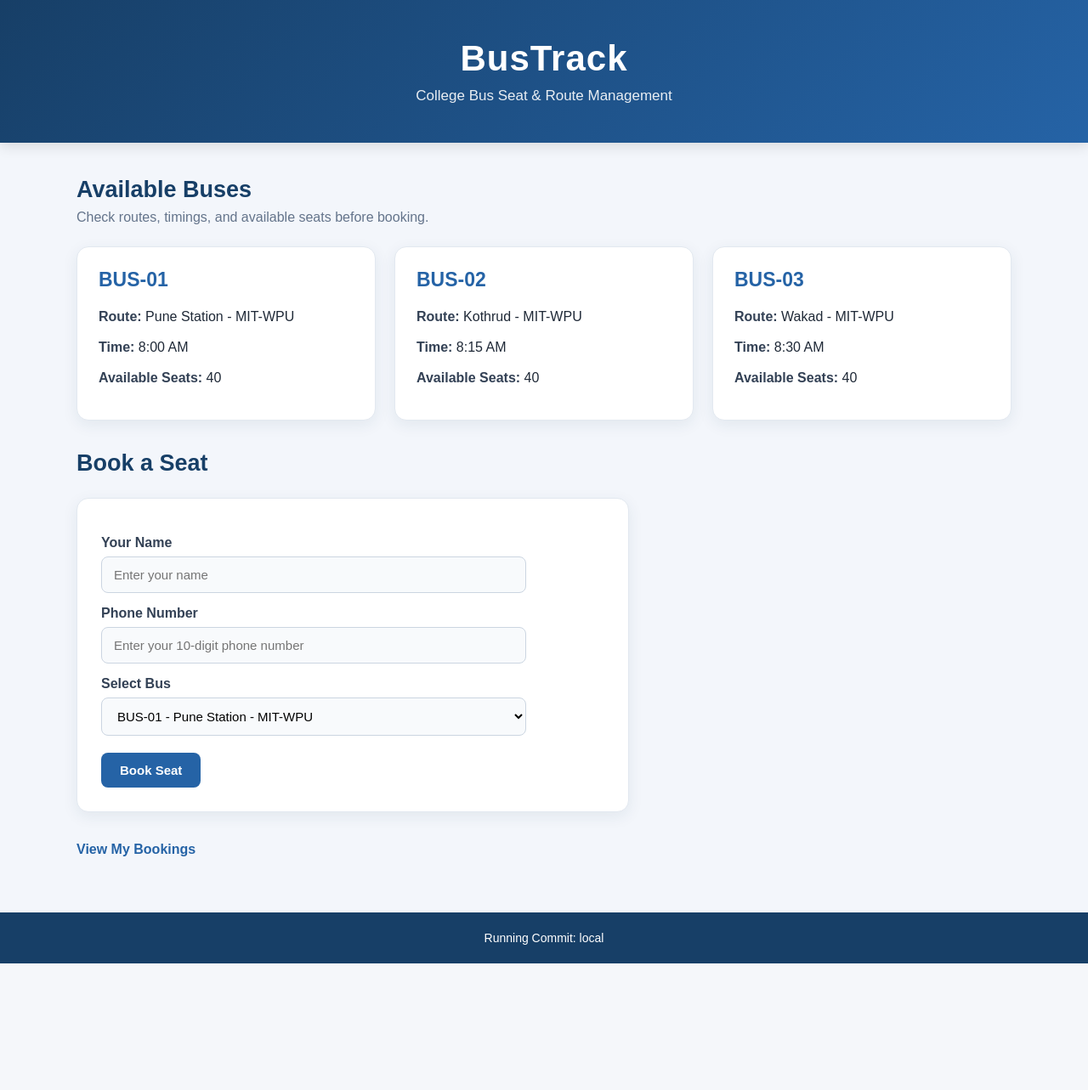
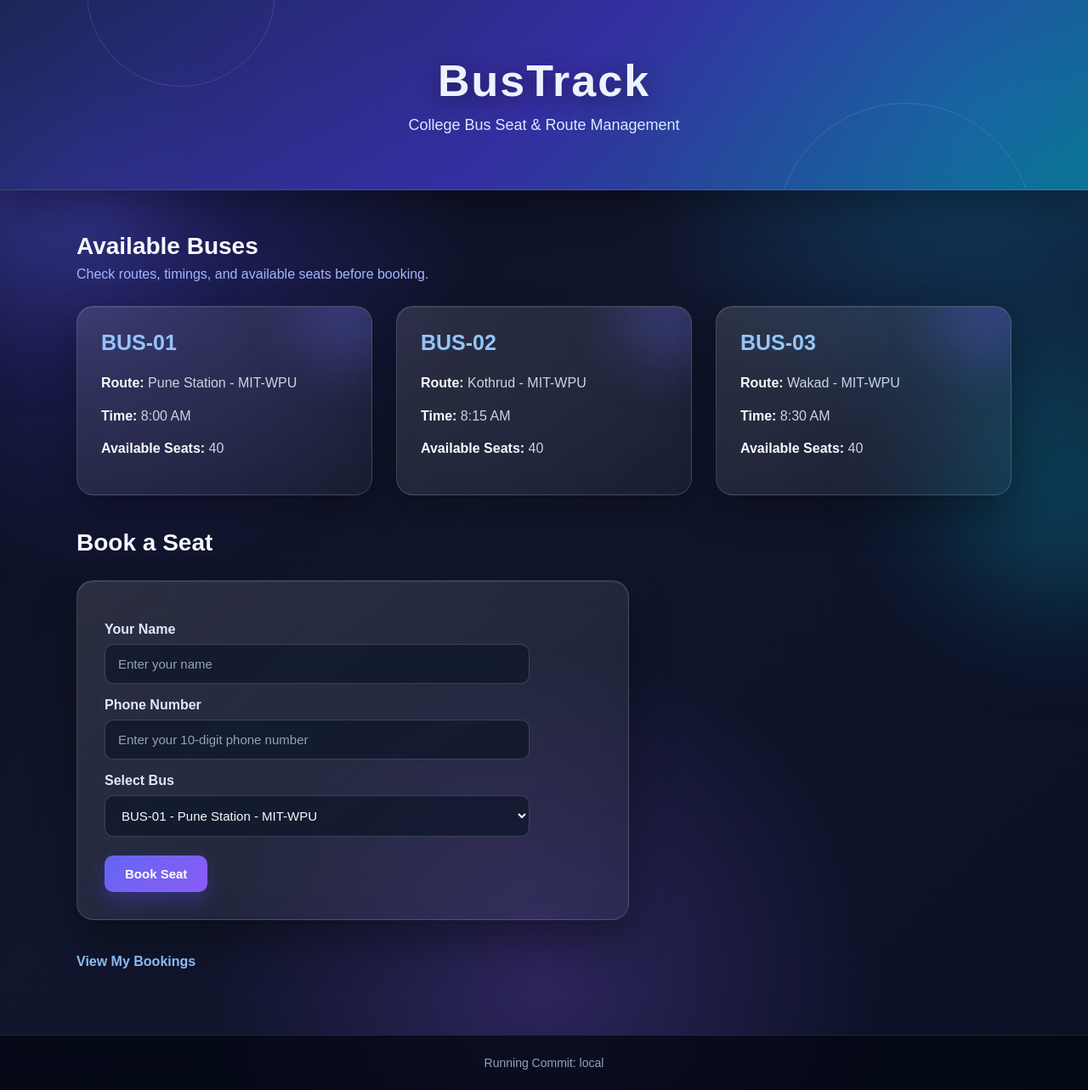
Before and after one commit to Anushka1506/bustrack, a Flask app: page / in a window 1280 px wide. Shown: the whole page at 85% size. Before the commit the page ends 1134 px from the top, so only its background shows below. Run offline with Flask 3, Linux system fonts and the light colour scheme.

Commit message:
style: add modern 3D aesthetic design

```diff
--- a/static/style.css
+++ b/static/style.css
@@ -5,101 +5,212 @@
 body {
     font-family: Arial, sans-serif;
     margin: 0;
-    background: #f3f6fb;
-    color: #1f2937;
+    min-height: 100vh;
+    color: #eef2ff;
+    background:
+        radial-gradient(circle at 10% 20%, rgba(79, 70, 229, 0.35), transparent 28%),
+        radial-gradient(circle at 90% 10%, rgba(14, 165, 233, 0.3), transparent 25%),
+        radial-gradient(circle at 50% 90%, rgba(139, 92, 246, 0.25), transparent 30%),
+        linear-gradient(135deg, #080b1a, #11162d 45%, #0a1024);
+    overflow-x: hidden;
 }
 
+/* Decorative background glow */
+
+body::before,
+body::after {
+    content: "";
+    position: fixed;
+    border-radius: 50%;
+    filter: blur(70px);
+    opacity: 0.25;
+    pointer-events: none;
+    z-index: -1;
+}
+
+body::before {
+    width: 280px;
+    height: 280px;
+    background: #6366f1;
+    top: 10%;
+    left: -100px;
+}
+
+body::after {
+    width: 300px;
+    height: 300px;
+    background: #06b6d4;
+    right: -120px;
+    bottom: 10%;
+}
+
+/* Header */
+
 header {
-    background: linear-gradient(135deg, #173f67, #2563a6);
-    color: white;
-    padding: 45px 20px;
+    position: relative;
+    padding: 65px 20px;
     text-align: center;
-    box-shadow: 0 4px 15px rgba(0, 0, 0, 0.12);
+    background:
+        linear-gradient(
+            135deg,
+            rgba(30, 41, 90, 0.9),
+            rgba(67, 56, 202, 0.75),
+            rgba(8, 145, 178, 0.7)
+        );
+    border-bottom: 1px solid rgba(255, 255, 255, 0.15);
+    box-shadow: 0 15px 45px rgba(0, 0, 0, 0.35);
+    overflow: hidden;
+}
+
+header::before,
+header::after {
+    content: "";
+    position: absolute;
+    border-radius: 50%;
+    border: 1px solid rgba(255, 255, 255, 0.12);
+}
+
+header::before {
+    width: 220px;
+    height: 220px;
+    top: -120px;
+    left: 8%;
+}
+
+header::after {
+    width: 300px;
+    height: 300px;
+    right: 5%;
+    bottom: -200px;
 }
 
 header h1 {
+    position: relative;
     margin: 0;
-    font-size: 42px;
-    letter-spacing: 1px;
+    font-size: 52px;
+    letter-spacing: 2px;
+    text-shadow: 0 5px 25px rgba(0, 0, 0, 0.4);
 }
 
 header p {
-    margin: 10px 0 0;
-    font-size: 17px;
-    opacity: 0.9;
+    position: relative;
+    margin: 12px 0 0;
+    font-size: 18px;
+    color: #dbeafe;
 }
+
+/* Main */
 
 main {
     width: 90%;
     max-width: 1100px;
-    margin: 40px auto;
+    margin: 50px auto;
 }
 
 main > h2 {
-    color: #173f67;
-    font-size: 27px;
-    margin-top: 35px;
+    color: #f8fafc;
+    font-size: 28px;
+    margin-top: 40px;
     margin-bottom: 8px;
 }
 
 main > p {
-    color: #64748b;
+    color: #a5b4fc;
     margin-top: 0;
 }
 
+/* Bus Cards */
+
 .bus-container {
     display: grid;
-    grid-template-columns: repeat(auto-fit, minmax(260px, 1fr));
-    gap: 22px;
-    margin-top: 25px;
+    grid-template-columns: repeat(auto-fit, minmax(270px, 1fr));
+    gap: 28px;
+    margin-top: 28px;
 }
 
 .bus-card {
-    background: white;
-    padding: 25px;
-    border-radius: 14px;
-    border: 1px solid #e2e8f0;
-    box-shadow: 0 5px 18px rgba(30, 58, 95, 0.08);
-    transition: transform 0.2s ease, box-shadow 0.2s ease;
+    position: relative;
+    background:
+        linear-gradient(
+            145deg,
+            rgba(255, 255, 255, 0.12),
+            rgba(255, 255, 255, 0.04)
+        );
+    padding: 28px;
+    border-radius: 20px;
+    border: 1px solid rgba(255, 255, 255, 0.15);
+    box-shadow:
+        0 20px 45px rgba(0, 0, 0, 0.3),
+        inset 0 1px 1px rgba(255, 255, 255, 0.1);
+    backdrop-filter: blur(14px);
+    transition: all 0.3s ease;
+    overflow: hidden;
+}
+
+.bus-card::before {
+    content: "";
+    position: absolute;
+    width: 130px;
+    height: 130px;
+    border-radius: 50%;
+    background: rgba(99, 102, 241, 0.25);
+    filter: blur(30px);
+    top: -60px;
+    right: -40px;
 }
 
 .bus-card:hover {
-    transform: translateY(-5px);
-    box-shadow: 0 10px 25px rgba(30, 58, 95, 0.15);
+    transform: translateY(-10px) scale(1.02);
+    box-shadow:
+        0 25px 55px rgba(0, 0, 0, 0.4),
+        0 0 25px rgba(99, 102, 241, 0.18);
 }
 
 .bus-card h3 {
+    position: relative;
     margin-top: 0;
-    margin-bottom: 18px;
-    color: #2563a6;
-    font-size: 23px;
+    margin-bottom: 20px;
+    color: #93c5fd;
+    font-size: 25px;
 }
 
 .bus-card p {
-    margin: 12px 0;
-    line-height: 1.5;
+    position: relative;
+    margin: 13px 0;
+    line-height: 1.6;
+    color: #cbd5e1;
 }
 
 .bus-card strong {
-    color: #334155;
+    color: #f8fafc;
 }
 
+/* Booking Form */
+
 form {
-    background: white;
-    padding: 28px;
-    margin: 25px 0;
+    background:
+        linear-gradient(
+            145deg,
+            rgba(255, 255, 255, 0.12),
+            rgba(255, 255, 255, 0.045)
+        );
+    padding: 32px;
+    margin: 28px 0;
     max-width: 650px;
-    border-radius: 14px;
-    border: 1px solid #e2e8f0;
-    box-shadow: 0 5px 18px rgba(30, 58, 95, 0.08);
+    border-radius: 20px;
+    border: 1px solid rgba(255, 255, 255, 0.15);
+    box-shadow:
+        0 25px 50px rgba(0, 0, 0, 0.35),
+        inset 0 1px 1px rgba(255, 255, 255, 0.1);
+    backdrop-filter: blur(15px);
 }
 
 label {
     display: block;
-    margin-top: 15px;
-    margin-bottom: 7px;
+    margin-top: 16px;
+    margin-bottom: 8px;
     font-weight: bold;
-    color: #334155;
+    color: #e0e7ff;
 }
 
 input,
@@ -107,106 +218,161 @@ select {
     display: block;
     width: 100%;
     max-width: 500px;
-    padding: 12px 14px;
-    margin: 0 0 15px;
-    border: 1px solid #cbd5e1;
-    border-radius: 8px;
+    padding: 14px 15px;
+    margin: 0 0 16px;
+    color: #f8fafc;
+    background: rgba(15, 23, 42, 0.75);
+    border: 1px solid rgba(148, 163, 184, 0.3);
+    border-radius: 10px;
     font-size: 15px;
-    background: #f8fafc;
+}
+
+input::placeholder {
+    color: #94a3b8;
 }
 
 input:focus,
 select:focus {
     outline: none;
-    border-color: #2563a6;
-    box-shadow: 0 0 0 3px rgba(37, 99, 166, 0.12);
+    border-color: #818cf8;
+    box-shadow:
+        0 0 0 3px rgba(99, 102, 241, 0.18),
+        0 0 20px rgba(99, 102, 241, 0.15);
 }
 
+/* Button */
+
 button {
-    background: #2563a6;
+    background:
+        linear-gradient(
+            135deg,
+            #6366f1,
+            #8b5cf6,
+            #06b6d4
+        );
+    background-size: 200% 200%;
     color: white;
     border: none;
-    padding: 12px 22px;
-    border-radius: 8px;
+    padding: 13px 24px;
+    border-radius: 10px;
     cursor: pointer;
     font-size: 15px;
     font-weight: bold;
-    margin-top: 5px;
-    transition: background 0.2s ease, transform 0.2s ease;
+    margin-top: 6px;
+    box-shadow:
+        0 10px 25px rgba(79, 70, 229, 0.35);
+    transition: all 0.3s ease;
 }
 
 button:hover {
-    background: #173f67;
-    transform: translateY(-1px);
+    transform: translateY(-3px);
+    background-position: right center;
+    box-shadow:
+        0 15px 30px rgba(79, 70, 229, 0.5);
 }
+
+/* Links */
 
 a {
     display: inline-block;
-    margin: 10px 0;
-    color: #2563a6;
+    margin: 12px 0;
+    color: #93c5fd;
     font-weight: bold;
     text-decoration: none;
+    transition: all 0.2s ease;
 }
 
 a:hover {
-    text-decoration: underline;
+    color: #c4b5fd;
+    text-shadow: 0 0 12px rgba(147, 197, 253, 0.5);
 }
 
+/* Booking Cards */
+
 .booking-card {
-    background: white;
-    padding: 25px;
-    margin: 18px 0;
-    border-radius: 14px;
-    border-left: 5px solid #2563a6;
-    border-top: 1px solid #e2e8f0;
-    border-right: 1px solid #e2e8f0;
-    border-bottom: 1px solid #e2e8f0;
-    box-shadow: 0 5px 18px rgba(30, 58, 95, 0.08);
+    position: relative;
+    background:
+        linear-gradient(
+            145deg,
+            rgba(255, 255, 255, 0.12),
+            rgba(255, 255, 255, 0.045)
+        );
+    padding: 28px;
+    margin: 20px 0;
+    border-radius: 20px;
+    border: 1px solid rgba(255, 255, 255, 0.15);
+    box-shadow:
+        0 20px 45px rgba(0, 0, 0, 0.3),
+        inset 0 1px 1px rgba(255, 255, 255, 0.08);
+    backdrop-filter: blur(14px);
+}
+
+.booking-card::before {
+    content: "";
+    position: absolute;
+    width: 100px;
+    height: 100px;
+    border-radius: 50%;
+    background: rgba(6, 182, 212, 0.2);
+    filter: blur(30px);
+    right: -30px;
+    top: -30px;
 }
 
 .booking-card h3 {
     margin-top: 0;
-    color: #173f67;
+    color: #a5b4fc;
 }
 
 .booking-card p {
-    margin: 10px 0;
-    color: #475569;
+    margin: 11px 0;
+    color: #cbd5e1;
 }
 
 .booking-card strong {
-    color: #1f2937;
+    color: #f8fafc;
 }
 
 .booking-card button {
-    background: #b42318;
+    background: linear-gradient(135deg, #ef4444, #be123c);
+    box-shadow: 0 8px 20px rgba(239, 68, 68, 0.25);
 }
 
 .booking-card button:hover {
-    background: #8f1d14;
+    background: linear-gradient(135deg, #dc2626, #9f1239);
 }
+
+/* Footer */
 
 footer {
     text-align: center;
-    padding: 22px;
-    margin-top: 55px;
-    background: #173f67;
-    color: white;
+    padding: 24px;
+    margin-top: 65px;
+    background: rgba(3, 7, 18, 0.75);
+    border-top: 1px solid rgba(255, 255, 255, 0.1);
+    color: #94a3b8;
     font-size: 14px;
+    backdrop-filter: blur(10px);
 }
+
+/* Mobile */
 
 @media (max-width: 600px) {
     header {
-        padding: 35px 15px;
+        padding: 45px 15px;
     }
 
     header h1 {
-        font-size: 34px;
+        font-size: 38px;
+    }
+
+    header p {
+        font-size: 15px;
     }
 
     main {
         width: 92%;
-        margin: 25px auto;
+        margin: 30px auto;
     }
 
     .bus-container {
@@ -214,6 +380,6 @@ footer {
     }
 
     form {
-        padding: 20px;
+        padding: 22px;
     }
 }
```
